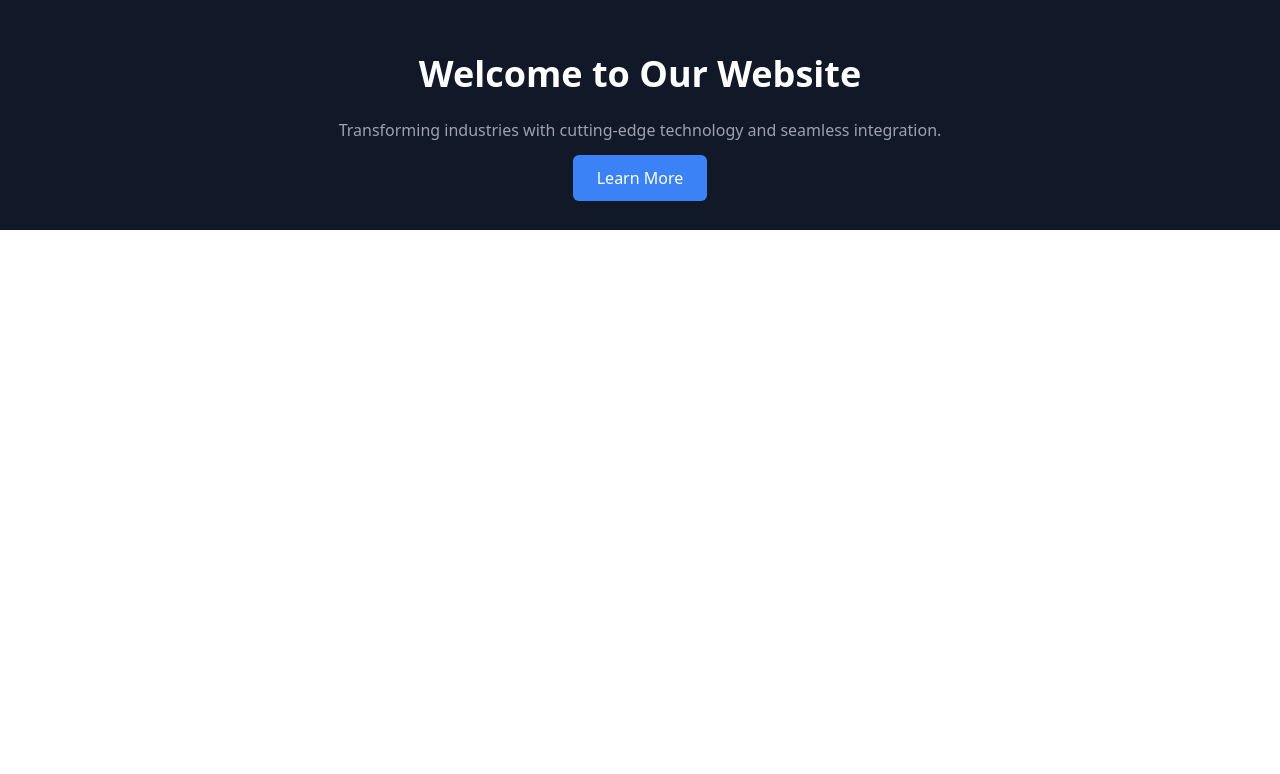
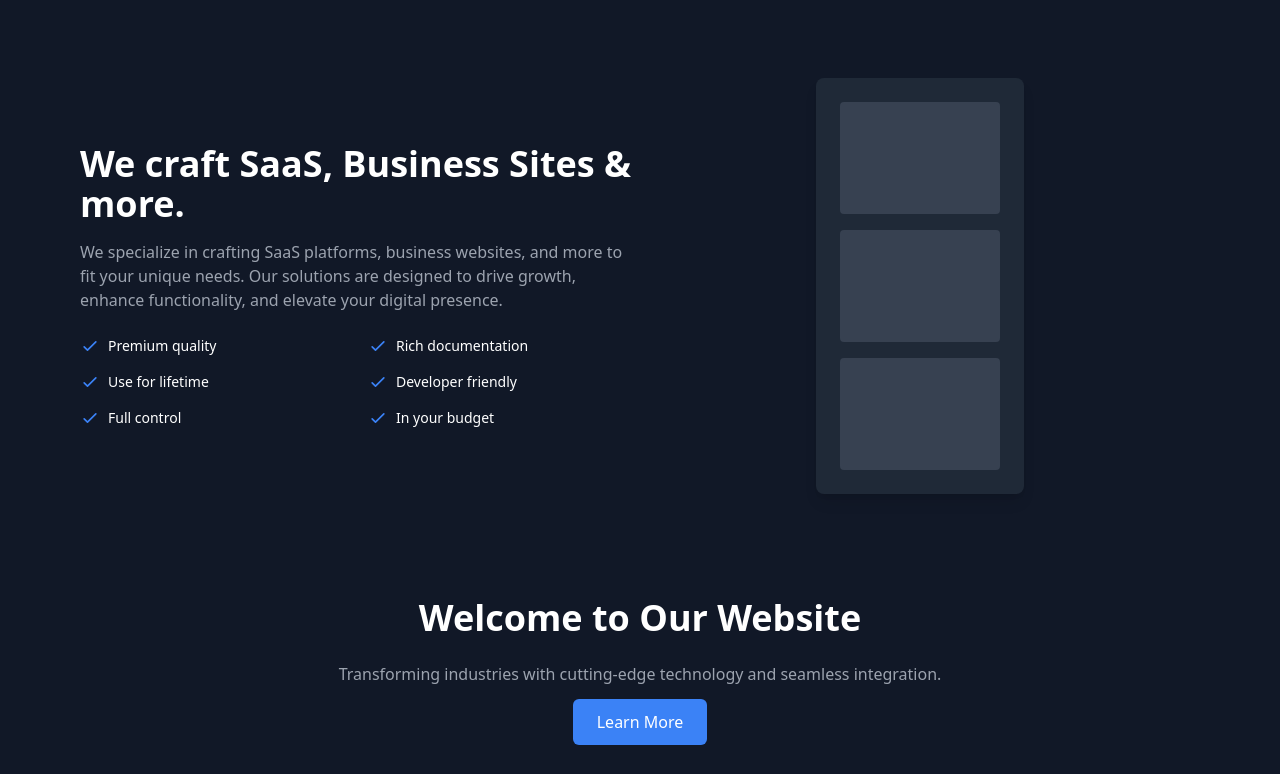
Before and after one commit to IqraFatimaaa/TechNets, a React (Vite) app in the folder Technet/: page / in a window 1280 px wide. Shown: the part 2682-3456 px from the top of the page. Before the commit the page ends 2912 px from the top, so only its background shows below. Built offline with nearby package versions, Linux system fonts and the light colour scheme; a web font is replaced by a local one.

Commit message:
Forth Section

```diff
--- a/Technet/src/pages/home.jsx
+++ b/Technet/src/pages/home.jsx
@@ -116,6 +116,136 @@ const Home = () => {
           </div>
         </div>
       </section>
+      <section className="bg-gray-900 text-white py-16">
+        <div className="container mx-auto px-6 lg:px-20 flex flex-col lg:flex-row items-center">
+          {/* Left Side Content */}
+          <div className="lg:w-1/2 mb-8 lg:mb-0">
+            <h2 className="text-4xl font-bold mb-4">
+              We craft SaaS, Business Sites & more.
+            </h2>
+            <p className="text-gray-400 mb-6">
+              We specialize in crafting SaaS platforms, business websites, and
+              more to fit your unique needs. Our solutions are designed to drive
+              growth, enhance functionality, and elevate your digital presence.
+            </p>
+            <ul className="grid grid-cols-2 gap-4 text-sm">
+              <li className="flex items-center">
+                <svg
+                  className="w-5 h-5 text-blue-500 mr-2"
+                  xmlns="http://www.w3.org/2000/svg"
+                  fill="none"
+                  viewBox="0 0 24 24"
+                  stroke="currentColor"
+                >
+                  <path
+                    strokeLinecap="round"
+                    strokeLinejoin="round"
+                    strokeWidth="2"
+                    d="M5 13l4 4L19 7"
+                  />
+                </svg>
+                Premium quality
+              </li>
+              <li className="flex items-center">
+                <svg
+                  className="w-5 h-5 text-blue-500 mr-2"
+                  xmlns="http://www.w3.org/2000/svg"
+                  fill="none"
+                  viewBox="0 0 24 24"
+                  stroke="currentColor"
+                >
+                  <path
+                    strokeLinecap="round"
+                    strokeLinejoin="round"
+                    strokeWidth="2"
+                    d="M5 13l4 4L19 7"
+                  />
+                </svg>
+                Rich documentation
+              </li>
+              <li className="flex items-center">
+                <svg
+                  className="w-5 h-5 text-blue-500 mr-2"
+                  xmlns="http://www.w3.org/2000/svg"
+                  fill="none"
+                  viewBox="0 0 24 24"
+                  stroke="currentColor"
+                >
+                  <path
+                    strokeLinecap="round"
+                    strokeLinejoin="round"
+                    strokeWidth="2"
+                    d="M5 13l4 4L19 7"
+                  />
+                </svg>
+                Use for lifetime
+              </li>
+              <li className="flex items-center">
+                <svg
+                  className="w-5 h-5 text-blue-500 mr-2"
+                  xmlns="http://www.w3.org/2000/svg"
+                  fill="none"
+                  viewBox="0 0 24 24"
+                  stroke="currentColor"
+                >
+                  <path
+                    strokeLinecap="round"
+                    strokeLinejoin="round"
+                    strokeWidth="2"
+                    d="M5 13l4 4L19 7"
+                  />
+                </svg>
+                Developer friendly
+              </li>
+              <li className="flex items-center">
+                <svg
+                  className="w-5 h-5 text-blue-500 mr-2"
+                  xmlns="http://www.w3.org/2000/svg"
+                  fill="none"
+                  viewBox="0 0 24 24"
+                  stroke="currentColor"
+                >
+                  <path
+                    strokeLinecap="round"
+                    strokeLinejoin="round"
+                    strokeWidth="2"
+                    d="M5 13l4 4L19 7"
+                  />
+                </svg>
+                Full control
+              </li>
+              <li className="flex items-center">
+                <svg
+                  className="w-5 h-5 text-blue-500 mr-2"
+                  xmlns="http://www.w3.org/2000/svg"
+                  fill="none"
+                  viewBox="0 0 24 24"
+                  stroke="currentColor"
+                >
+                  <path
+                    strokeLinecap="round"
+                    strokeLinejoin="round"
+                    strokeWidth="2"
+                    d="M5 13l4 4L19 7"
+                  />
+                </svg>
+                In your budget
+              </li>
+            </ul>
+          </div>
+
+          {/* Right Side Content */}
+          <div className="lg:w-1/2 flex justify-center">
+            <div className="bg-gray-800 rounded-lg shadow-lg p-6">
+              <div className="grid grid-rows-3 gap-4">
+                <div className="w-40 h-28 bg-gray-700 rounded"></div>
+                <div className="w-40 h-28 bg-gray-700 rounded"></div>
+                <div className="w-40 h-28 bg-gray-700 rounded"></div>
+              </div>
+            </div>
+          </div>
+        </div>
+      </section>
     </section>
   );
 };
```
